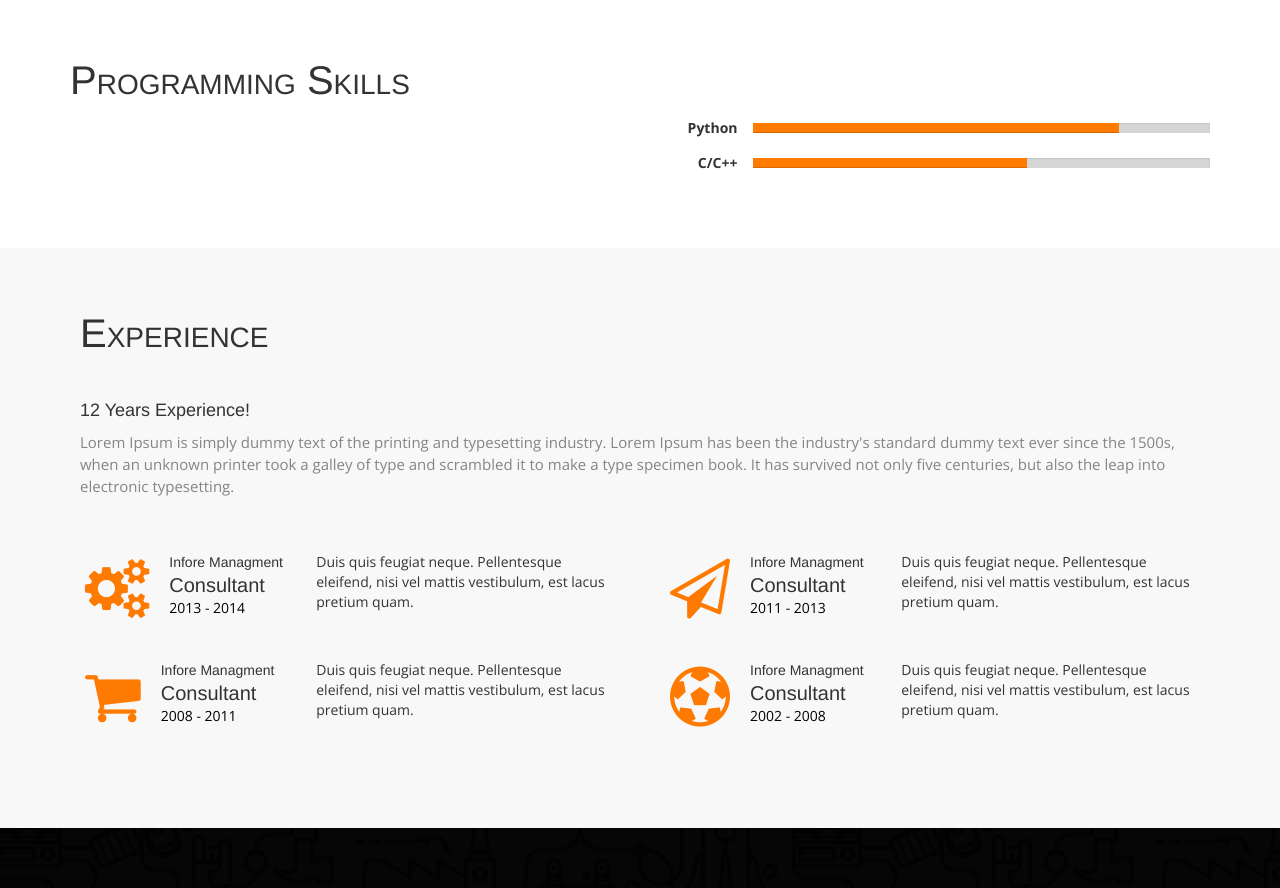
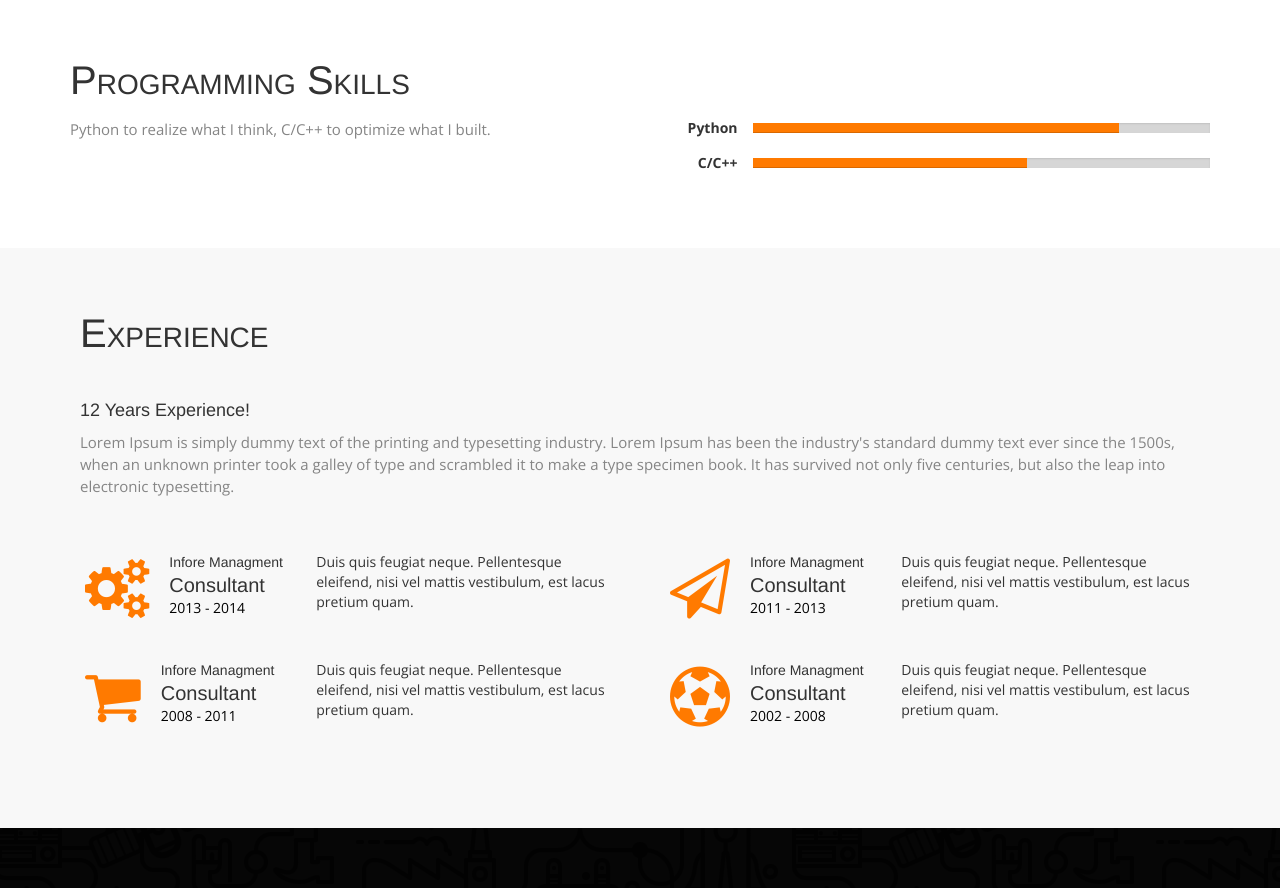
Before and after one commit to derekray311511/derekray311511.github.io, a plain HTML site: page index.html in a window 1280 px wide. Shown: the part 1436-2324 px from the top of the page. Drawn offline with nearby package versions, Linux system fonts and the light colour scheme.

Commit message:
Update index.html

```diff
--- a/index.html
+++ b/index.html
@@ -140,7 +140,7 @@
     <div class="row">
       <div class="col-sm-6">
         <h2>Programming Skills</h2>
-        <p class="mrgBtm20">  </p>
+        <p class="mrgBtm20"> Python to realize what I think, C/C++ to optimize what I built. </p>
       </div>
       <div class="col-sm-6"> <br/>
         <br/>
```
